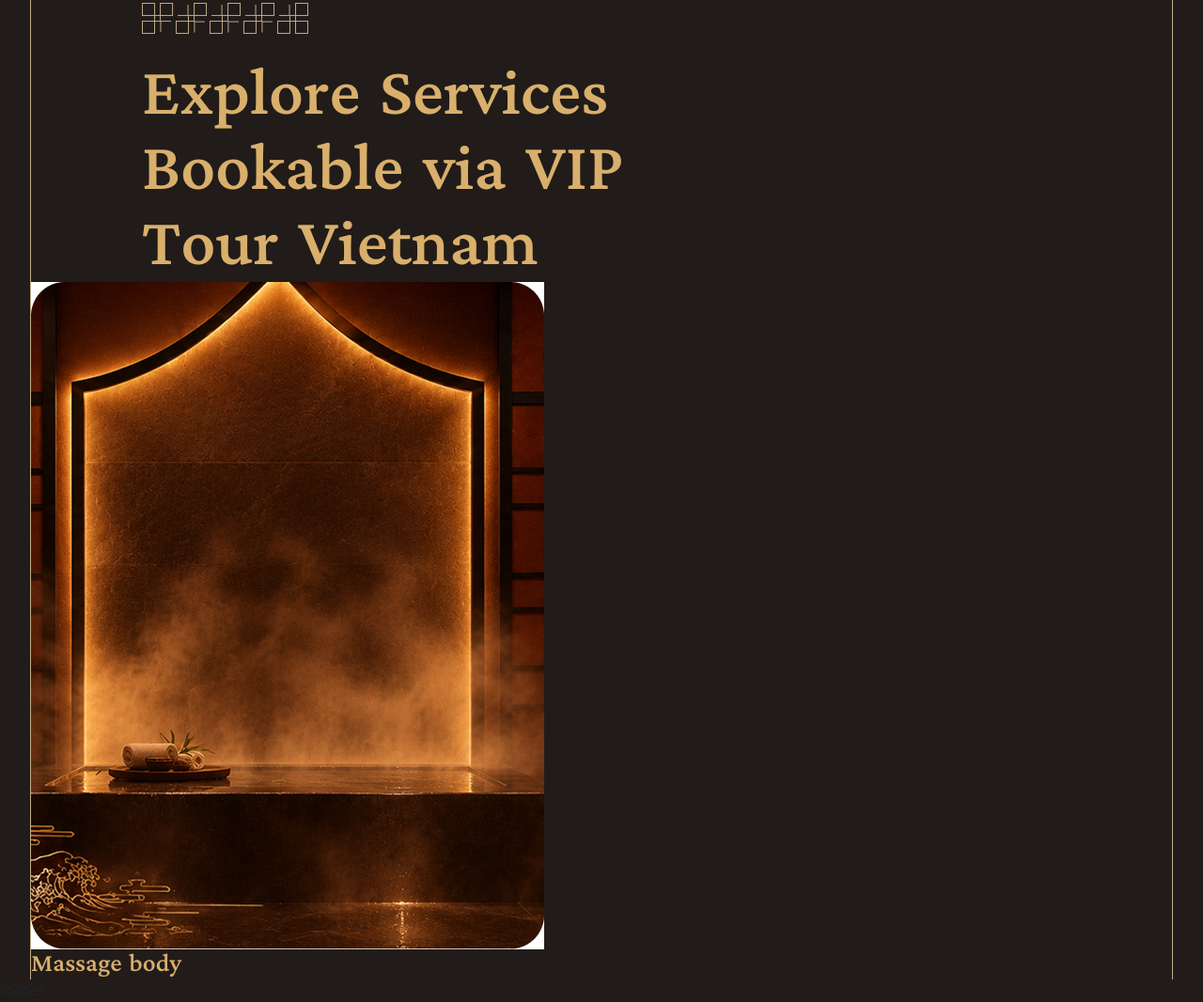
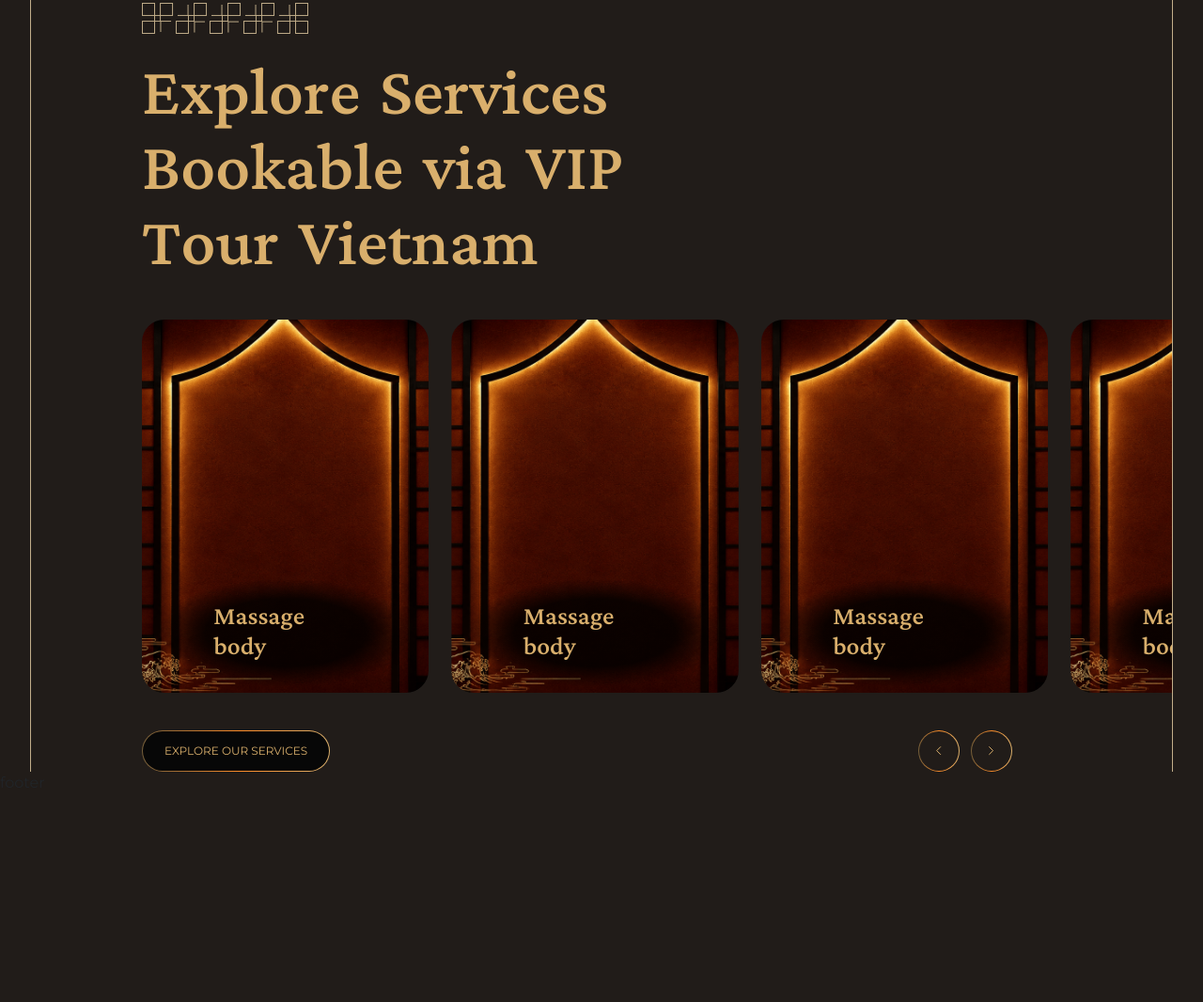
Before and after one commit to huubang0312-star/sakura, a website: page about.html in a window 1280 px wide. Shown: the part 1866-2932 px from the top of the page at 94% size. After the commit the page ends 2711 px from the top, so only its background shows below. Drawn offline with Linux system fonts and the light colour scheme.

Commit message:
add new section explore

```diff
--- a/about.html
+++ b/about.html
@@ -143,67 +143,104 @@
               Explore Services Bookable via VIP Tour Vietnam
             </h2>
           </div>
-          <div class="explore-slider">
+          <div class="explore-slider position-relative">
             <div class="swiper slider-global">
               <div class="swiper-wrapper">
                 <div class="swiper-slide">
-                  <div class="explore-box">
+                  <div class="explore-box polygon-box">
                     <div class="explore-img">
-                      <img src="./assets/images/del/img-2.jpg" alt="" />
+                      <img src="./assets/images/del/intro-cover.png" alt="" />
                     </div>
-                    <div class="explore-name heading-3 font-heading color-gold">
+                    <div class="explore-content">
+                      <h3
+                        class="explore-name heading-3 font-heading color-gold"
+                      >
                         Massage body
+                      </h3>
                     </div>
                   </div>
                 </div>
                 <div class="swiper-slide">
-                  <div class="explore-box">
+                  <div class="explore-box polygon-box">
                     <div class="explore-img">
-                      <img src="./assets/images/del/img-2.jpg" alt="" />
+                      <img src="./assets/images/del/intro-cover.png" alt="" />
                     </div>
-                    <div class="explore-name heading-3 font-heading color-gold">
+                    <div class="explore-content">
+                      <h3
+                        class="explore-name heading-3 font-heading color-gold"
+                      >
                         Massage body
+                      </h3>
                     </div>
                   </div>
                 </div>
                 <div class="swiper-slide">
-                  <div class="explore-box">
+                  <div class="explore-box polygon-box">
                     <div class="explore-img">
-                      <img src="./assets/images/del/img-2.jpg" alt="" />
+                      <img src="./assets/images/del/intro-cover.png" alt="" />
                     </div>
-                    <div class="explore-name heading-3 font-heading color-gold">
+                    <div class="explore-content">
+                      <h3
+                        class="explore-name heading-3 font-heading color-gold"
+                      >
                         Massage body
+                      </h3>
                     </div>
                   </div>
                 </div>
                 <div class="swiper-slide">
-                  <div class="explore-box">
+                  <div class="explore-box polygon-box">
                     <div class="explore-img">
-                      <img src="./assets/images/del/img-2.jpg" alt="" />
+                      <img src="./assets/images/del/intro-cover.png" alt="" />
                     </div>
-                    <div class="explore-name heading-3 font-heading color-gold">
+                    <div class="explore-content">
+                      <h3
+                        class="explore-name heading-3 font-heading color-gold"
+                      >
                         Massage body
+                      </h3>
                     </div>
                   </div>
                 </div>
-                <div class="swiper-slide">
-                  <div class="explore-box">
-                    <div class="explore-img">
-                      <img src="./assets/images/del/img-2.jpg" alt="" />
-                    </div>
-                    <div class="explore-name heading-3 font-heading color-gold">
-                      Massage body
               </div>
             </div>
+            <div class="explore-control">
+              <div class="explore-button">
+                <a href="" class="button-global">
+                  <span>EXPLORE OUR SERVICES</span>
+                </a>
               </div>
-                <div class="swiper-slide">
-                  <div class="explore-box">
-                    <div class="explore-img">
-                      <img src="./assets/images/del/img-2.jpg" alt="" />
+              <div class="explore-pagination d-flex align-items-center">
+                <div class="swiper-button-prev slider-btn">
+                  <div class="icon">
+                    <svg
+                      width="6"
+                      height="10"
+                      viewBox="0 0 6 10"
+                      fill="none"
+                      xmlns="http://www.w3.org/2000/svg"
+                    >
+                      <path
+                        d="M4.94971 0.353516L0.707066 4.59616L4.94971 8.8388"
+                        stroke="#D9AF6C"
+                      />
+                    </svg>
                   </div>
-                    <div class="explore-name heading-3 font-heading color-gold">
-                      Massage body
                 </div>
+                <div class="swiper-button-next slider-btn">
+                  <div class="icon">
+                    <svg
+                      width="6"
+                      height="10"
+                      viewBox="0 0 6 10"
+                      fill="none"
+                      xmlns="http://www.w3.org/2000/svg"
+                    >
+                      <path
+                        d="M0.353516 0.353516L4.59616 4.59616L0.353516 8.8388"
+                        stroke="#D9AF6C"
+                      />
+                    </svg>
                   </div>
                 </div>
               </div>
--- a/assets/js/index/script.js
+++ b/assets/js/index/script.js
@@ -146,6 +146,7 @@ function init() {
   contact();
   customDropdown();
   createFilterTab();
+  slider();
   // getDateLightPick();
 }
 
@@ -285,8 +286,6 @@ function animationText() {
           linesClass: "el-line",
         });
 
-        console.log(descElement, splitDescription.lines); // debug: phải có line
-
         tl.from(
           splitDescription.lines,
           {
@@ -308,5 +307,38 @@ function animationText() {
         );
       }
     });
+
+    // Button chạy riêng, không nằm trong timeline của heading
+    gsap.utils.toArray(".el-button-v2").forEach((btn) => {
+      if (btn.dataset.revealInitialized) return;
+      btn.dataset.revealInitialized = true;
+
+      gsap.from(btn, {
+        y: 20,
+        opacity: 0,
+        duration: 0.4,
+        ease: "power2.out",
+        scrollTrigger: {
+          trigger: btn,
+          start: "top 90%",
+          once: true,
+        },
+      });
+    });
   });
 }
+function slider() {
+  document.querySelectorAll(".explore-slider").forEach((parent) => {
+    const sliderEl = parent.querySelector(".slider-global");
+    if (!sliderEl || sliderEl.swiper) return;
+
+    new Swiper(sliderEl, {
+      slidesPerView: 3.4,
+      spaceBetween: 24,
+      navigation: {
+        nextEl: parent.querySelector(".swiper-button-next"),
+        prevEl: parent.querySelector(".swiper-button-prev"),
+      },
+    });
+  });
+}
--- a/assets/scss/_explore.scss
+++ b/assets/scss/_explore.scss
@@ -11,6 +11,7 @@
     margin-left: 118px;
     max-width: 50%;
     width: 100%;
+    margin-bottom: 40px;
   }
   &-logo {
     margin-bottom: 24px;
@@ -19,4 +20,58 @@
       width: auto;
     }
   }
+  &-slider {
+    .swiper {
+      padding-left: 118px;
+    }
+  }
+  &-box {
+    overflow: hidden;
+    position: relative;
+    border-radius: 24px;
+  }
+  &-img {
+    width: 100%;
+    aspect-ratio: 364 / 473;
+    img {
+      width: 100%;
+      height: 100%;
+      object-fit: cover;
+    }
+  }
+  &-content {
+    position: absolute;
+    bottom: 32px;
+    left: 50%;
+    transform: translateX(-50%);
+  }
+  &-name {
+    position: relative;
+    &::before {
+      content: "";
+      position: absolute;
+      top: -25%;
+      left: -25%;
+      background: radial-gradient(
+        50% 50% at 50% 50%,
+        rgba(0, 0, 0, 0.8) 62.49%,
+        rgba(0, 0, 0, 0) 100%
+      );
+      width: 150%;
+      height: 150%;
+      transform: scale(1.2);
+      z-index: -1;
+    }
+  }
+  &-control {
+    padding-left: 118px;
+    display: flex;
+    align-items: center;
+    justify-content: space-between;
+    margin-top: 40px;
+    padding-right: 170px;
+  }
+  &-pagination {
+    gap: 12px;
+  }
 }
--- a/assets/scss/_global.scss
+++ b/assets/scss/_global.scss
@@ -61,3 +61,30 @@
     clip-path: polygon(0 0, 0 0, 0 0, 0 0);
   }
 }
+.slider-btn {
+  position: relative;
+  width: 44px;
+  height: 44px;
+  margin: 0;
+  background: linear-gradient(270deg, #d9af6c 0%, #ff8d28 47.6%, #735d39 100%);
+  border-radius: 50%;
+  left: unset;
+  right: unset;
+  top: unset;
+  opacity: 1 !important;
+  &::before {
+    content: "";
+    position: absolute;
+    inset: 1px;
+    background-color: rgb(33, 28, 25);
+    border-radius: 50%;
+  }
+  .icon {
+    position: relative;
+    z-index: 2;
+  }
+  &::after {
+    content: unset;
+    font-size: 0;
+  }
+}
```
Also changed, not shown: assets/main/css/style.css, assets/main/css/style.min.css, assets/main/js/script.min.js. Lines whose indentation alone changed are shown as unchanged.
